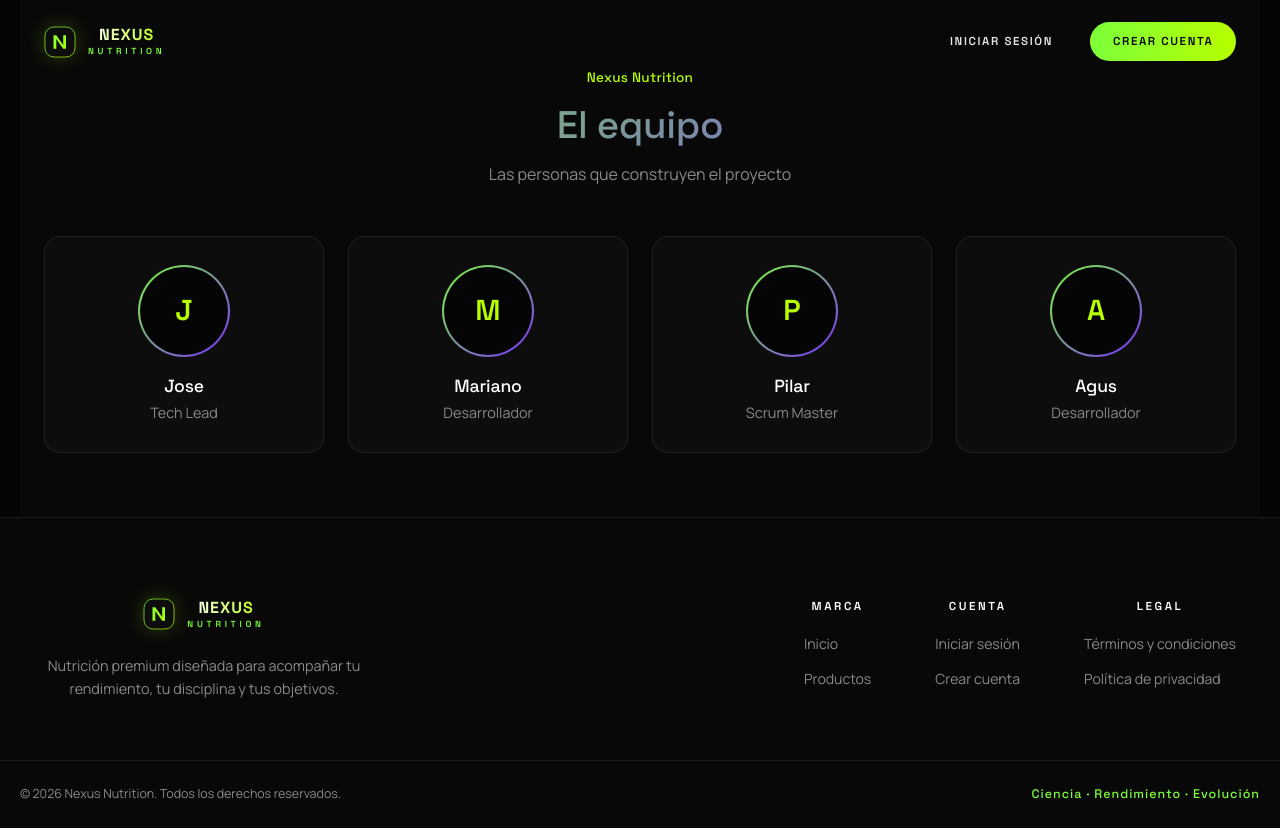
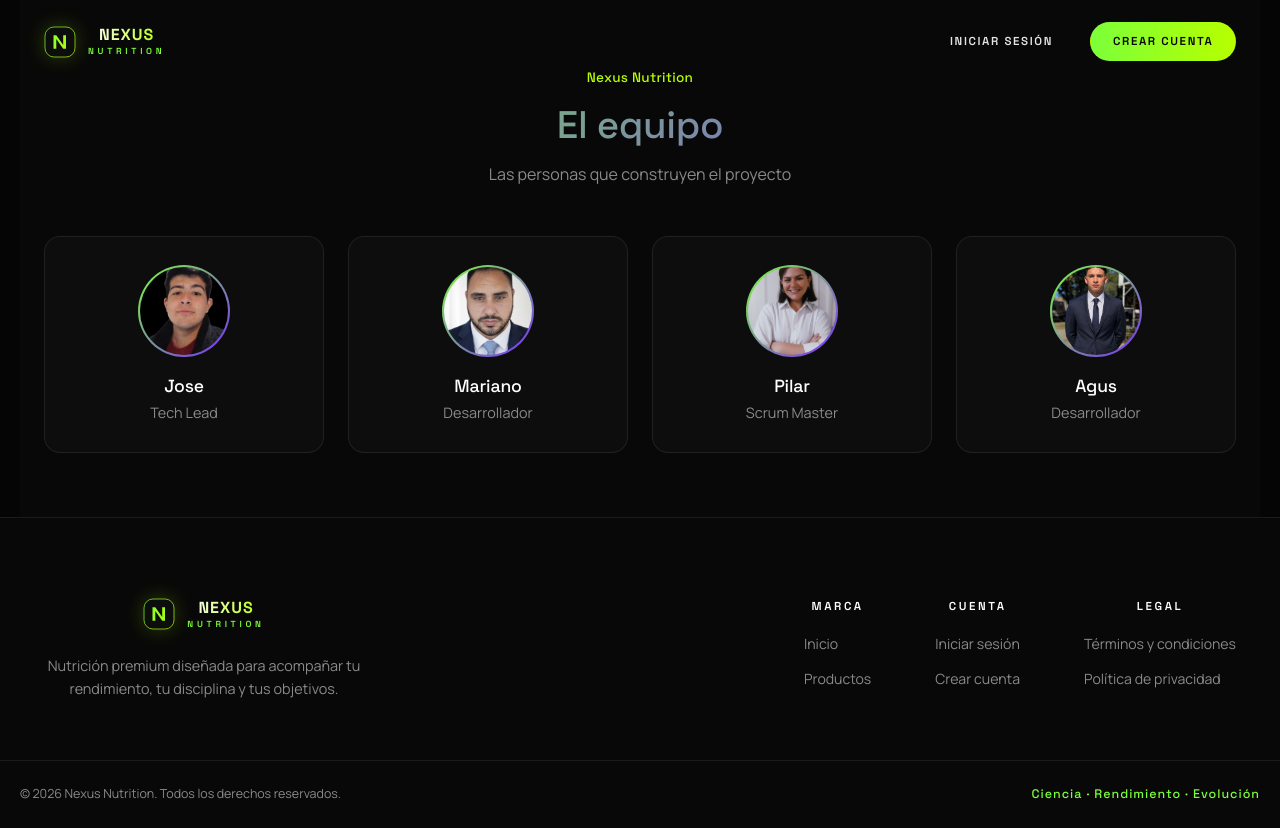
Before and after one commit to JoseAbella2007/NexusNutrition, a React (Vite) app: page /nosotros in a window 1280 px wide. Built offline with nearby package versions, Linux system fonts and the light colour scheme.

Commit message:
Agrego fotos del equipo a la pagina Nosotros

```diff
--- a/src/App.jsx
+++ b/src/App.jsx
@@ -1,4 +1,4 @@
-import Nosotros from "./components/pages/Nosotros"
+import Nosotros from "./pages/Nosotros"
 import { Route, Routes } from "react-router-dom";
 import { RUTAS } from "./routes/rutas";
 import DisenoSitio from "./components/common/DisenoSitio";
--- a/src/components/pages/Nosotros.jsx
+++ /dev/null
@@ -1,40 +0,0 @@
-import"./nosotros.css";
-import React from "react";
-
-// ── Datos del equipo ──────────────────────────────────────────────
-// Reemplazá "foto" por la ruta real de cada imagen cuando la tengan
-// (ej: import fotoJose from "../assets/team/jose.jpg")
-const equipo = [
-  { nombre: "Jose", rol: "Tech Lead", foto: null },
-  { nombre: "Mariano", rol: "Desarrollador", foto: null },
-  { nombre: "Pilar", rol: "Scrum Master", foto: null },
-  { nombre: "Agus", rol: "Desarrollador", foto: null },
-];
-export default function About() {
-  return (
-    <section className="about-page">
-      <div className="about-header">
-        <span className="about-eyebrow">Nexus Nutrition</span>
-        <h1>El equipo</h1>
-        <p>Las personas que construyen el proyecto</p>
-      </div>
-
-      <div className="about-gallery">
-        {equipo.map((persona) => (
-          <div className="about-card" key={persona.nombre}>
-            <div className="about-photo">
-              {persona.foto ? (
-                <img src={persona.foto} alt={persona.nombre} />
-              ) : (
-                <span className="about-photo-placeholder">
-                  {persona.nombre.charAt(0)}
-                </span>
-              )}
-            </div>
-            <h3>{persona.nombre}</h3>
-            <p>{persona.rol}</p>
-          </div>
-        ))}
-      </div>
-      </section>
-  )}
--- a/src/pages/Nosotros.jsx
+++ b/src/pages/Nosotros.jsx
@@ -1,4 +1,4 @@
-import"./nosotros.css";
+import"./Nosotros.css";
 import React from "react";
 import fotoJose from "../assets/imagenes/team/fotoJose.jpeg";
 import fotoMariano from "../assets/imagenes/team/fotoMariano.jpeg";
```
